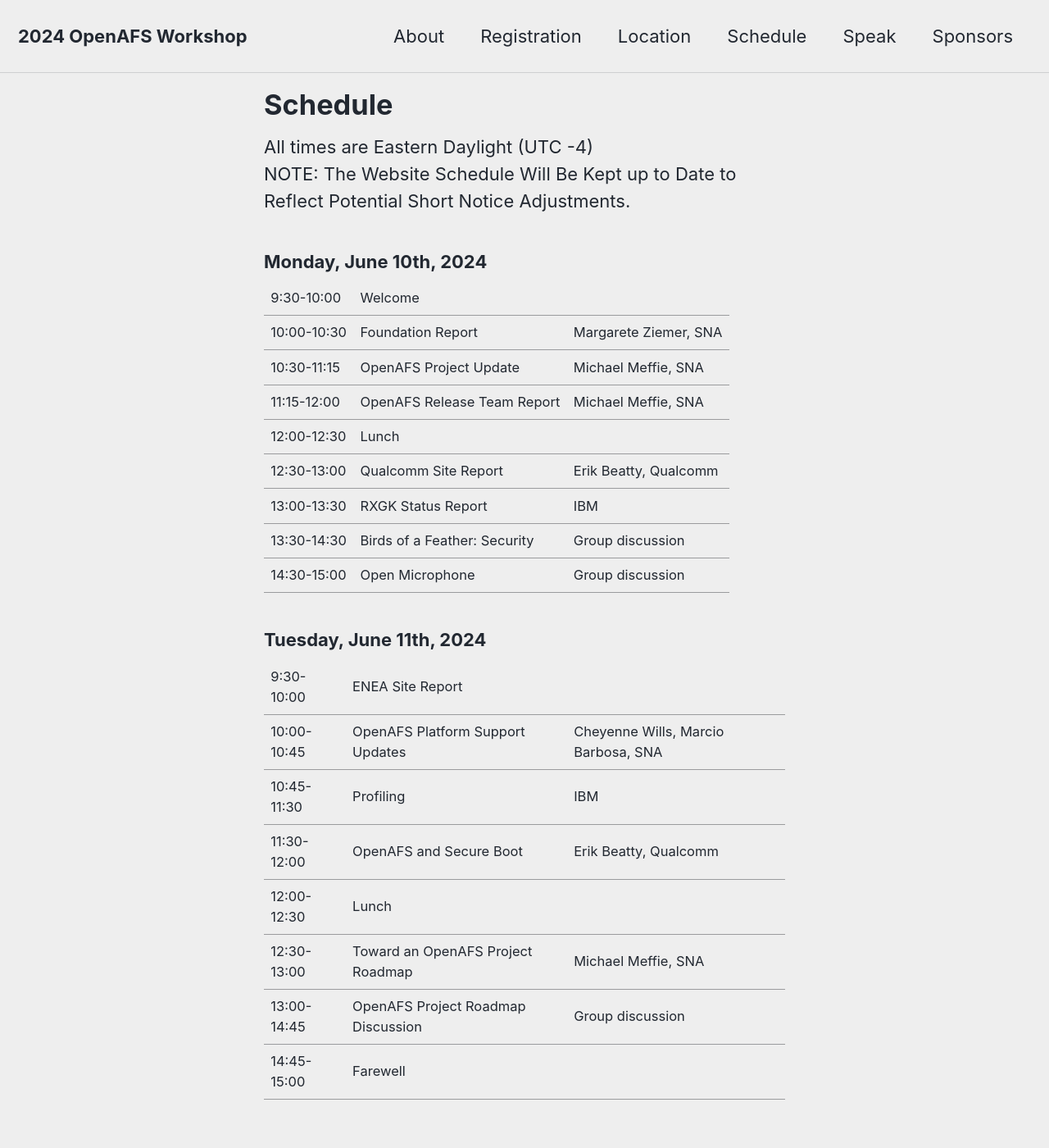
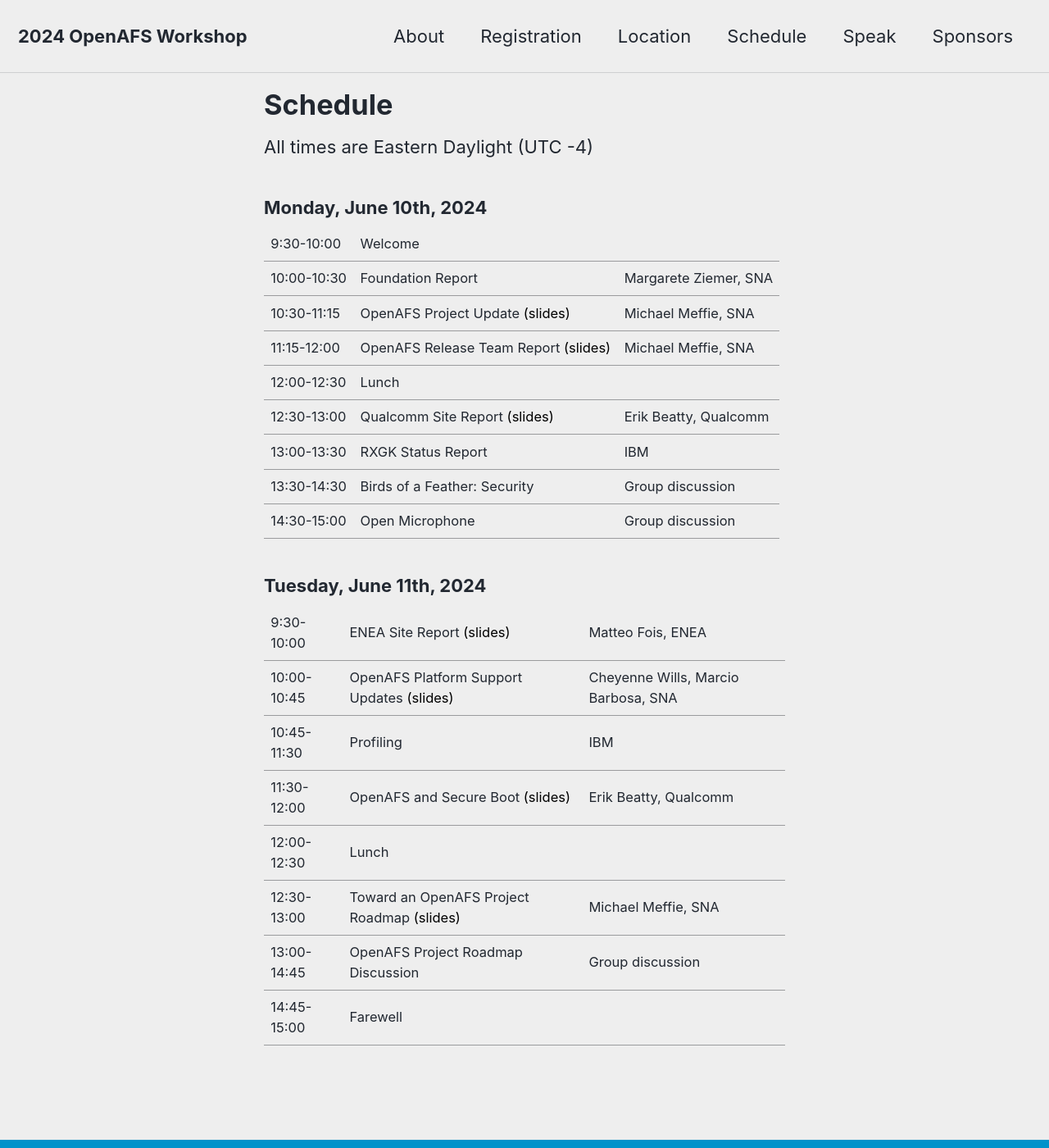
Before and after one commit to openafsfoundation/openafs-workshop.org, a Jekyll site: the page built from _pages/schedule.md, in a window 1280 px wide and 1400 px high. Shown: the whole window at 82% size. Built offline with Jekyll 4.4.1, drawn with Linux system fonts in a browser that asks for light colours; cached includes are drawn as plain includes; nearby versions of some CDN libraries.

Commit message:
2024: Add slide links on schedule page

```diff
--- a/_layouts/workshop/schedule.html
+++ b/_layouts/workshop/schedule.html
@@ -12,6 +12,7 @@
     {% assign time_to = slot[1] | replace: " ", "&nbsp;" %}
     {% assign title = slot[2] %}
     {% assign presenter = slot[3] %}
+    {% assign slides = slot[4] %}
     {% assign have_link = "no" %}
     <tr>
       <td>{{ time_from }}-{{ time_to }}</td>
@@ -19,7 +20,12 @@
       {% assign link = title | slugify | prepend: "/talks/" | append: "/" | relative_url %}
       <td><a class="schedule" href="{{ link }}">{{ title }}</a></td>
     {% else %}
-      <td>{{ title }}</td>
+      <td>
+      {{ title }}
+      {% if slides != "" %}
+      <a class="schedule" target="_blank" href="{{ site.baseurl }}/assets/slides/{{ slides }}">(slides)</a>
+      {% endif %}
+      </td>
     {% endif %}
       <td>{{ presenter }}</td>
     </tr>
--- a/_pages/schedule.md
+++ b/_pages/schedule.md
@@ -5,26 +5,25 @@
 schedule:
   - day: Monday, June 10th, 2024
     slots:
-      - ["9:30", "10:00", "Welcome", ""]
-      - ["10:00", "10:30", "Foundation Report", "Margarete Ziemer, SNA"]
-      - ["10:30", "11:15", "OpenAFS Project Update", "Michael Meffie, SNA"]
-      - ["11:15", "12:00", "OpenAFS Release Team Report", "Michael Meffie, SNA"]
-      - ["12:00", "12:30", "Lunch", ""]
-      - ["12:30", "13:00", "Qualcomm Site Report", "Erik Beatty, Qualcomm"]
-      - ["13:00", "13:30", "RXGK Status Report", "IBM"]
-      - ["13:30", "14:30", "Birds of a Feather: Security", "Group discussion"]
-      - ["14:30", "15:00", "Open Microphone", "Group discussion"]
+      - ["9:30", "10:00", "Welcome", "", ""]
+      - ["10:00", "10:30", "Foundation Report", "Margarete Ziemer, SNA", ""]
+      - ["10:30", "11:15", "OpenAFS Project Update", "Michael Meffie, SNA", "mmeffie-OpenAFS-Project-Report.pdf"]
+      - ["11:15", "12:00", "OpenAFS Release Team Report", "Michael Meffie, SNA", "mmeffie-OpenAFS-Release-Team-Report.pdf"]
+      - ["12:00", "12:30", "Lunch", "", ""]
+      - ["12:30", "13:00", "Qualcomm Site Report", "Erik Beatty, Qualcomm", "ebeatty-Qualcomm-site-report.pdf"]
+      - ["13:00", "13:30", "RXGK Status Report", "IBM", ""]
+      - ["13:30", "14:30", "Birds of a Feather: Security", "Group discussion", ""]
+      - ["14:30", "15:00", "Open Microphone", "Group discussion", ""]
   - day: Tuesday, June 11th, 2024
     slots:
-      - ["9:30", "10:00", "ENEA Site Report", ""]
-      - ["10:00", "10:45", "OpenAFS Platform Support Updates", "Cheyenne Wills, Marcio Barbosa, SNA"]
-      - ["10:45", "11:30", "Profiling", "IBM"]
-      - ["11:30", "12:00", "OpenAFS and Secure Boot", "Erik Beatty, Qualcomm"]
-      - ["12:00", "12:30", "Lunch", ""]
-      - ["12:30", "13:00", "Toward an OpenAFS Project Roadmap", "Michael Meffie, SNA"]
-      - ["13:00", "14:45", "OpenAFS Project Roadmap Discussion", "Group discussion"]
-      - ["14:45", "15:00", "Farewell", ""]
+      - ["9:30", "10:00", "ENEA Site Report", "Matteo Fois, ENEA", "mfois-ENEA-site-report-20240611.pdf"]
+      - ["10:00", "10:45", "OpenAFS Platform Support Updates", "Cheyenne Wills, Marcio Barbosa, SNA", "cwills-mbarbosa-OpenAFS-Platform-Support-Update.pdf"]
+      - ["10:45", "11:30", "Profiling", "IBM", ""]
+      - ["11:30", "12:00", "OpenAFS and Secure Boot", "Erik Beatty, Qualcomm", "ebeatty-OpenAFS-and-Secure-Boot.pdf"]
+      - ["12:00", "12:30", "Lunch", "", ""]
+      - ["12:30", "13:00", "Toward an OpenAFS Project Roadmap", "Michael Meffie, SNA", "mmeffie-Toward-an-OpenAFS-Roadman.pdf"]
+      - ["13:00", "14:45", "OpenAFS Project Roadmap Discussion", "Group discussion", ""]
+      - ["14:45", "15:00", "Farewell", "", ""]
 ---
 
-All times are Eastern Daylight (UTC -4) <br/>
-NOTE: The Website Schedule Will Be Kept up to Date to Reflect Potential Short Notice Adjustments. <br/>
+All times are Eastern Daylight (UTC -4)
```
